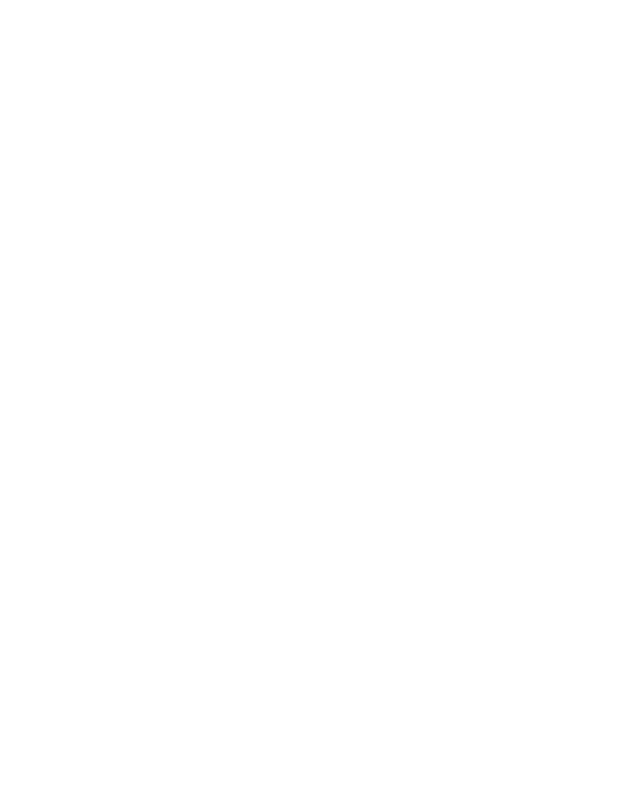
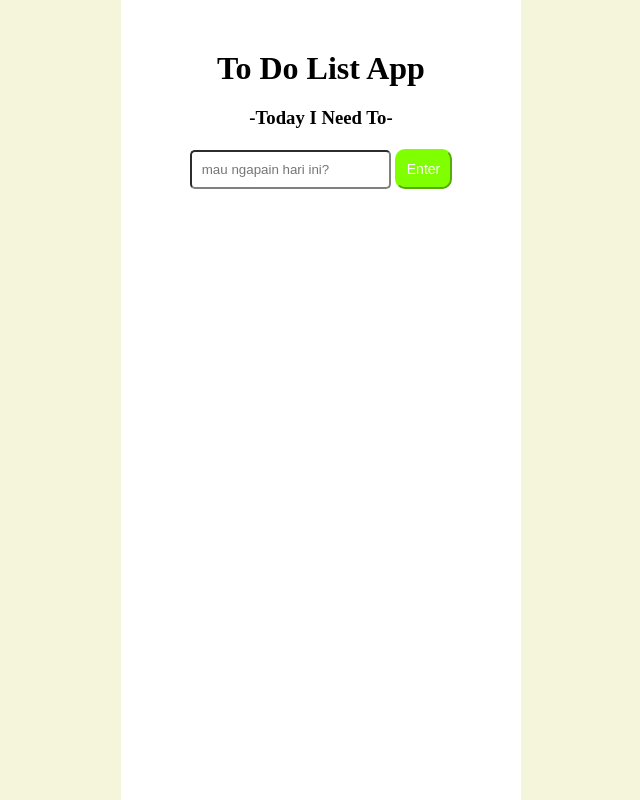
Before and after one commit to dts-kominfo-rea2b/challenge-08-Afrizalbs, a website: page index.html in a window 1280 px wide. Shown: the whole page, without its empty margins (319-959 px from the left). Drawn offline with Linux system fonts and the light colour scheme.

Commit message:
task done

```diff
--- a/index.html
+++ b/index.html
@@ -5,37 +5,67 @@
     <meta http-equiv="X-UA-Compatible" content="IE=edge" />
     <meta name="viewport" content="width=device-width, initial-scale=1.0" />
     <title>Challenge - DOM</title>
+    <link rel="stylesheet" href="./style.css" />
   </head>
   <body>
+    <div class="container">
       <div id="app">
         <!-- TODO: Buatlah sebuah header dengan id todo-title -->
+        <h1 id="tod-title">To Do List App</h1>
         <!-- TODO: Buatlah sebuah subtitle dengan id todo-subtitle -->
-
+        <h3>-Today I Need To-</h3>
         <!-- Section: input -->
         <!-- TODO: Buatlah sebuah input bertipe text dengan id todo-input -->
+        <input
+          type="text"
+          placeholder="mau ngapain hari ini?"
+          id="todo-input"
+        />
         <!-- TODO: Buatlah sebuah button dengan id todo-submit -->
-
+        <button type="submit" id="todo-submit">Enter</button>
         <!-- Section output -->
         <!-- TODO: Buatlah sebuah <ul> dengan id todo-output -->
+        <div class="outputWrapper">
+          <ul id="todo-output"></ul>
         </div>
-
+      </div>
+    </div>
     <!-- ! Untuk tantangan ini, script jangan diubah ke external js yah ! -->
     <script>
       // TODO: Deklarasi variable sesuai dengan kebutuhan di sini
-      let button;
-      let input;
-      let output;
+      let button = document.querySelector("#todo-submit");
+      let input = document.querySelector("#todo-input");
+      let output = document.querySelector("#todo-output");
 
       // TODO: Buatlah sebuah fungsi dengan nama fnClickHandler
       // Fungsi yang digunakan untuk menambahkan tulisan
       // Jangan ubah cara deklarasi fungsinya, cukup isi saja
-      function fnClickHandler(toDoItem) {}
+      function fnClickHandler(toDoItem) {
+        let li = document.createElement("li");
+        li.textContent = toDoItem;
+        return li;
+      }
 
       // TODO: register event onclick / addEventListener untuk button
       // akan menjalankan fungsi fnClickHandler
+      button.addEventListener("click", function () {
+        let value = input.value;
+        let data = fnClickHandler(value);
 
+        output.appendChild(data);
+        input.value = "";
+      });
       // TODO: register event onkeypress / addEventListener untuk input
       // sehingga saat di input ditekan enter akan menjalankan fungsi fnClickHandler juga
+      input.addEventListener("keypress", function (event) {
+        if (event.key === "Enter") {
+          let value = input.value;
+          let data = fnClickHandler(value);
+
+          output.appendChild(data);
+          input.value = "";
+        }
+      });
     </script>
   </body>
 </html>
--- /dev/null
+++ b/style.css
@@ -0,0 +1,53 @@
+* {
+    padding: 0;
+    margin: 0;
+    box-sizing: border-box;
+}
+
+body {
+    background-color: beige;
+}
+
+.container {
+    width: 1200px;
+    height: 100vh;
+    margin: 0 auto;
+    display: flex;
+    justify-content: center;
+}
+
+#app {
+    width: 400px;
+    background-color: white;
+    text-align: center;
+    padding: 50px 0;
+}
+
+h1, h3{
+    margin-bottom: 20px;
+}
+
+input {
+    padding: 10px;
+    border-radius: 5px;
+    border-color: gray;
+}
+
+
+button {
+    padding: 10px;
+    margin: 0 auto;
+    background-color: chartreuse;
+    color: white;
+    border-radius: 10px;
+    font-size: 14px;
+    border-color: chartreuse;
+}
+
+.outputWrapper {
+    display: inline-block;
+    background-color: chartreuse;
+    width: 80%;
+    margin-top: 30px;
+    text-align: left;
+}
```
Lines whose indentation alone changed are shown as unchanged.
